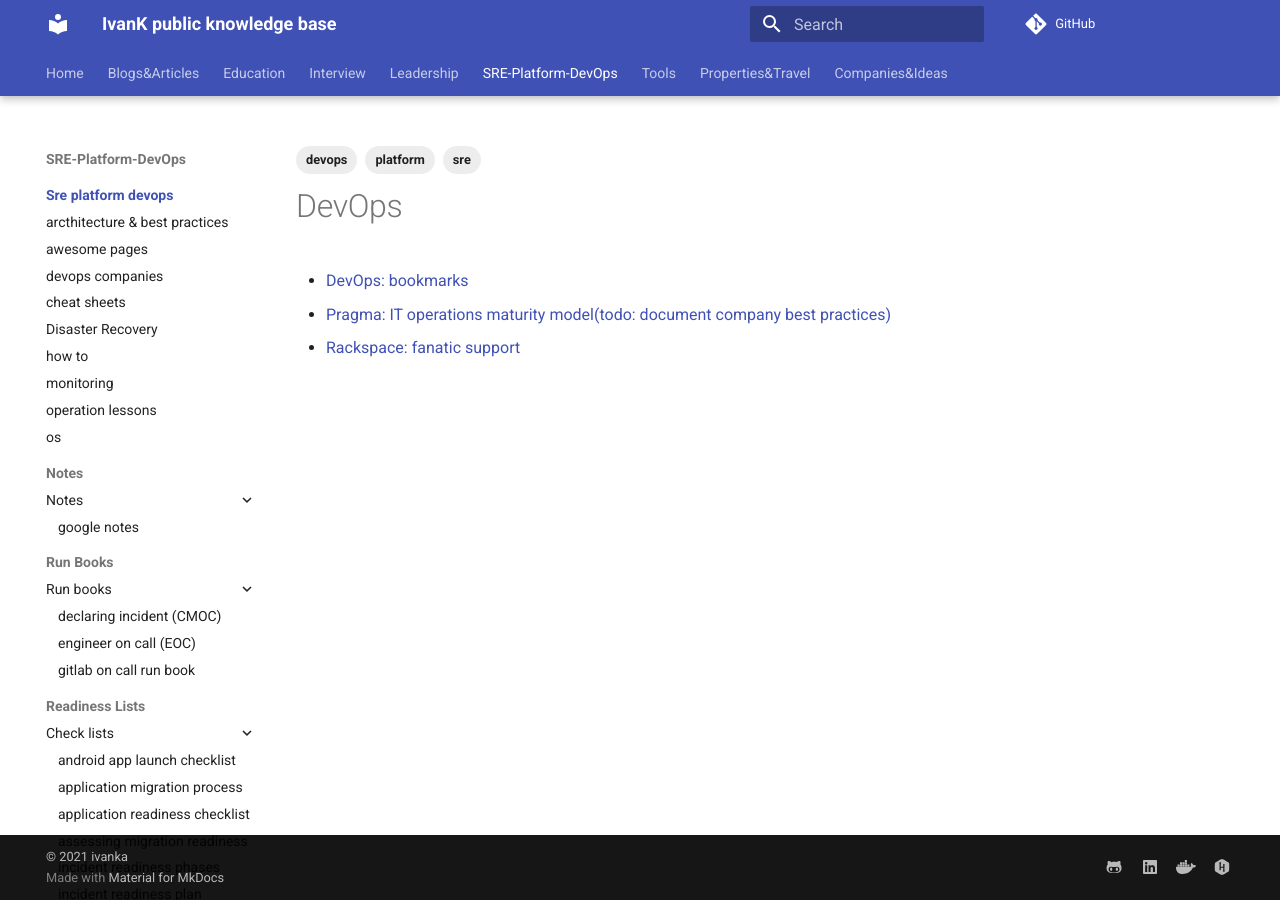
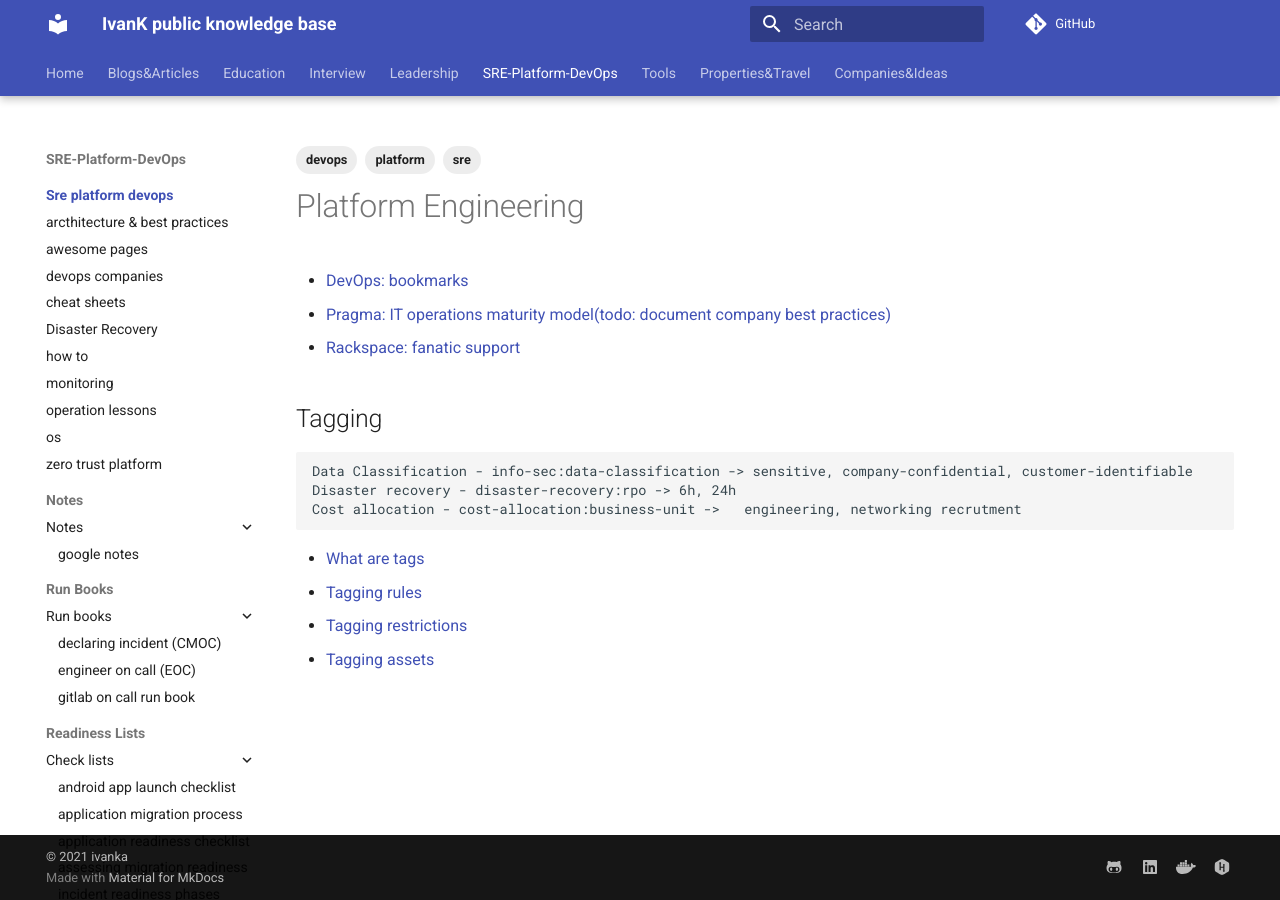
Before and after one commit to ivankatliarchuk/knowledge-base, an MkDocs documentation site: the page built from docs/sre-platform-devops/index.md, in a window 1280 px wide. Built offline with MkDocs 1.6.1 and Material for MkDocs 9.7.7, drawn with Linux system fonts in a browser that asks for light colours; comment, search, counter and statistics services are not loaded.

Commit message:
added zero trust
Signed-off-by: ivan katliarchuk <ivan.katliarchuk@gmail.com>

````diff
--- a/docs/sre-platform-devops/index.md
+++ b/docs/sre-platform-devops/index.md
@@ -8,8 +8,21 @@ source:
 published: true
 ---
 
-# DevOps
+# Platform Engineering
 
 - [DevOps: bookmarks](http://www.devopsbookmarks.com)
 - [Pragma: IT operations maturity model(todo: document company best practices)](http://code.praqma.com/ops-maturity/)
 - [Rackspace: fanatic support ](https://www.rackspace.com/en-gb/resources?region%5B113%5D=113&content_type%5Bwhite_paper%5D=white_paper)
+
+## Tagging
+
+```
+Data Classification - info-sec:data-classification -> sensitive, company-confidential, customer-identifiable
+Disaster recovery - disaster-recovery:rpo -> 6h, 24h
+Cost allocation - cost-allocation:business-unit ->   engineering, networking recrutment
+```
+
+- [What are tags](https://docs.aws.amazon.com/whitepapers/latest/tagging-best-practices/what-are-tags.html)
+- [Tagging rules](https://peritossolutions.com/aws/aws-tagging-rules/)
+- [Tagging restrictions](https://docs.aws.amazon.com/mediaconnect/latest/ug/tagging-restrictions.html)
+- [Tagging assets](../../assets/tagging/)
````
Also changed, not shown: docs/sre-platform-devops/zero-trust.md (added, +95 -0 lines), assets/cyber-devsecops/cicd/scan-with-trivy.webp (added), assets/tagging/tags-scopes.png (added), assets/team-topoligies-and-kpi/cloud-raci-matrix.jpg (renamed from assets/team-topoligies/cloud-raci-matrix.jpg), 1 other file.
